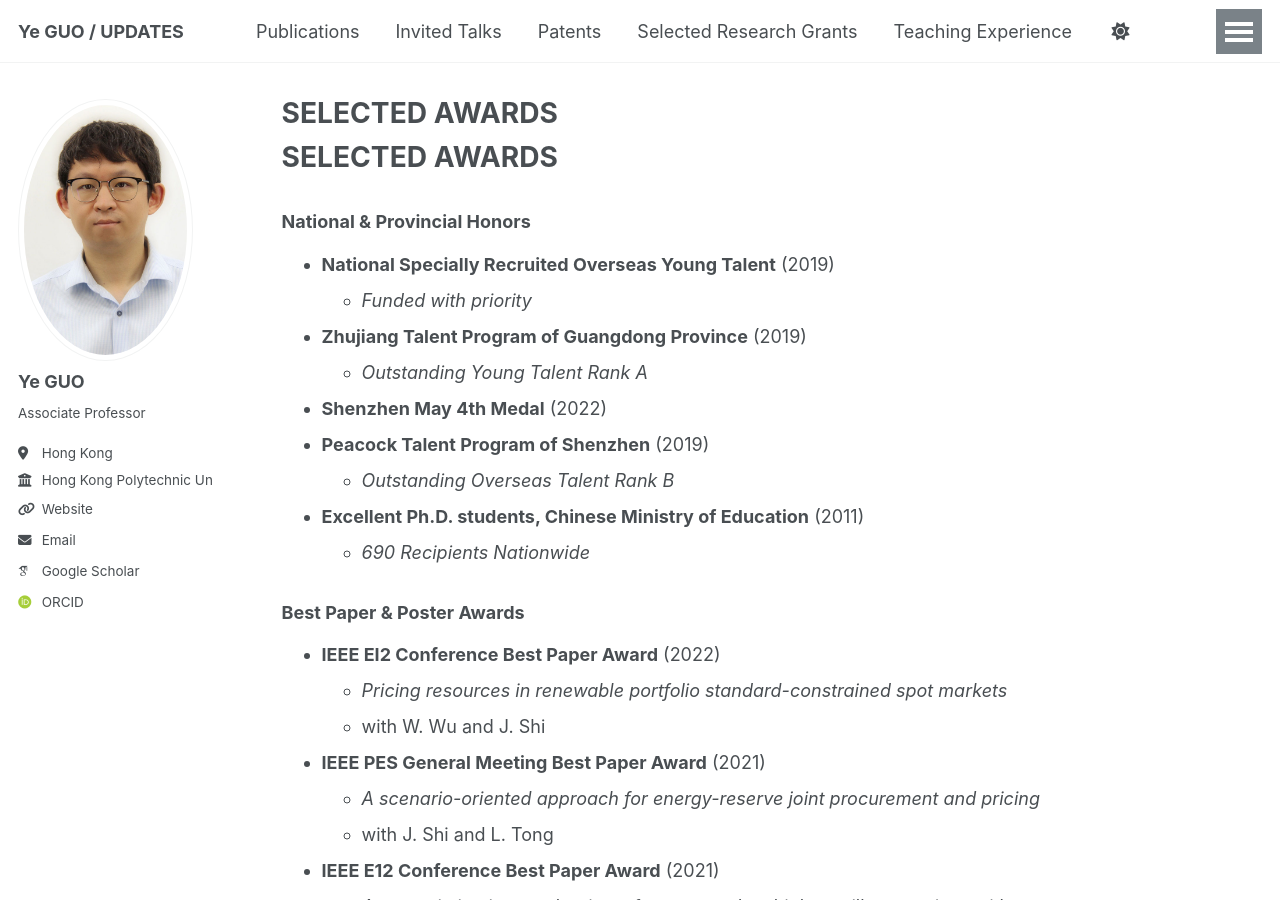
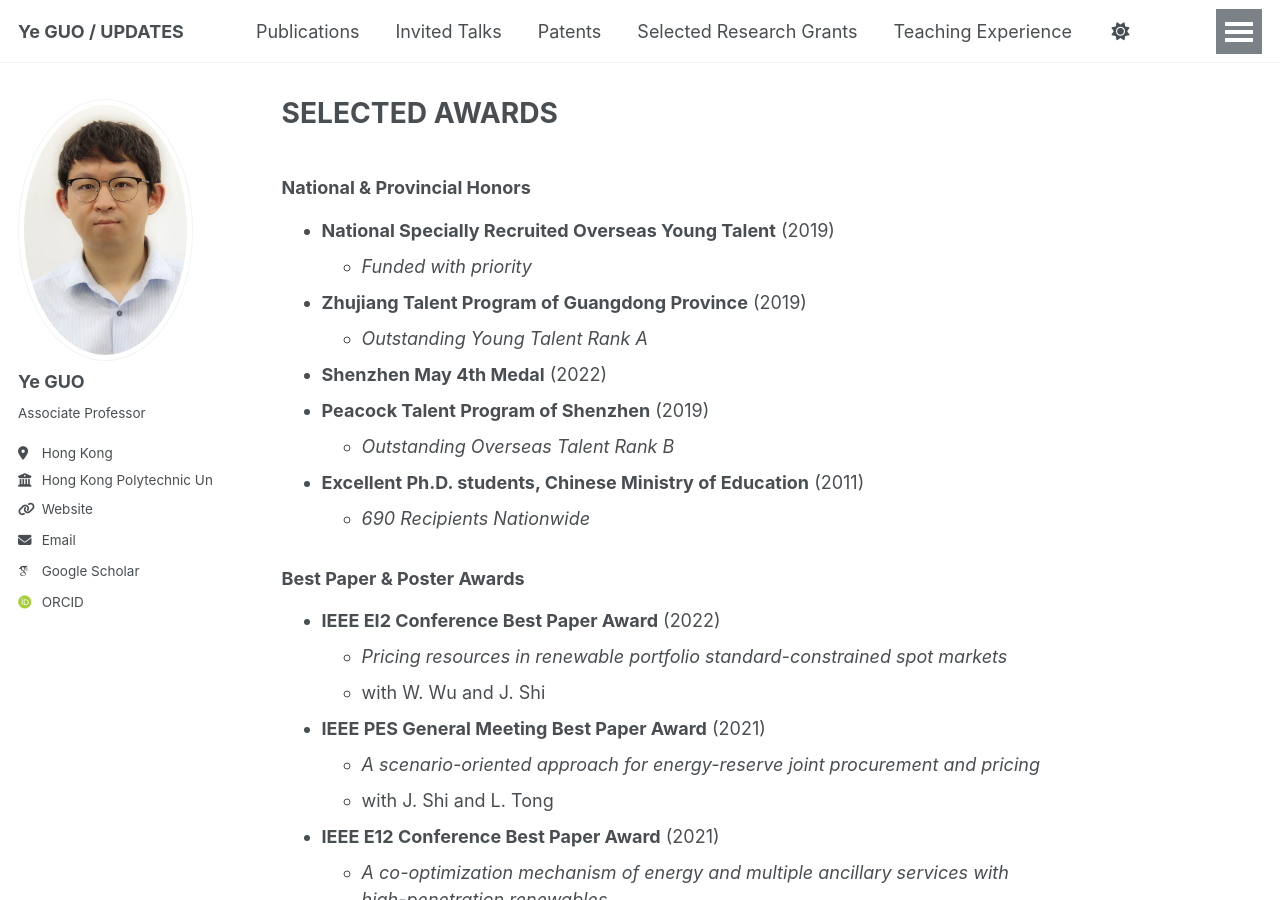
Before and after one commit to ye-guo/ye-guo.github.io, a Jekyll site: the page built from _pages/awards.md, in a window 1280 px wide and 900 px high. Built offline with Jekyll 4.4.1, drawn with Linux system fonts in a browser that asks for light colours; some web fonts are replaced; a script that is not in the unit is left out.

Commit message:
Update awards.md

```diff
--- a/_pages/awards.md
+++ b/_pages/awards.md
@@ -6,8 +6,6 @@ redirect_from:
   - /md/
   - /awards.md
 ---
-
-# SELECTED AWARDS
 
 ### National & Provincial Honors
 
```
